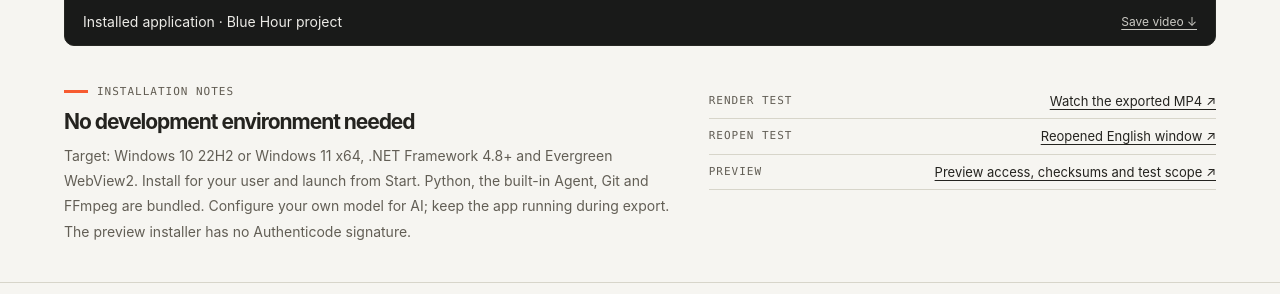
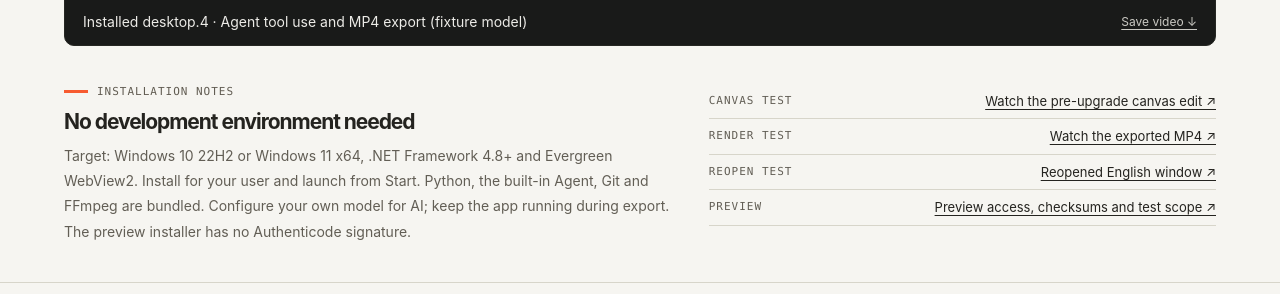
Before and after one commit to hanyingHY/For-OpenDirector, a plain HTML site: page delivery/index.html in a window 1280 px wide. Shown: the part 971-1265 px from the top of the page. Drawn offline with Linux system fonts and the light colour scheme; no server answers.

Commit message:
Deliver verified desktop.4 download, Agent-to-MP4 recording and Windows audit results
Co-authored-by: arena-agent <297053741+arena-agent@users.noreply.github.com>

```diff
--- a/delivery/index.html
+++ b/delivery/index.html
@@ -5,6 +5,6 @@ button,select{font:inherit;color:inherit;background:white;border:1px solid #c9c7
 <header><b><img src="icon.png" alt="">OpenDirector</b><nav><span class="badge">x64</span><button type="button" id="language" lang="en">English</button></nav></header>
 <main><section class="hero"><div><div class="eyebrow">Desktop · Windows edition</div><h1>OpenDirector <i>for Windows.</i></h1><p data-en="Create projects, arrange footage and render a film on your own device.">创建项目、编排素材、渲染成片，在自己的设备上完成。</p></div>
 <div class="action"><label for="platform" data-en="Choose platform / architecture">选择平台与架构</label><select id="platform"><option value="unknown" data-en="Select a platform">请选择平台</option><option value="windows">Windows x64</option><option value="arm">Windows ARM64 / x86</option><option value="mac">macOS</option><option value="linux">Linux</option></select><p id="status" role="status"></p><a class="cta" id="download" hidden></a><small><a id="notes" hidden data-en="Release notes">发布说明</a> · <a href="https://github.com/hanyingHY/For-OpenDirector/releases" data-en="Public releases">公开发布列表</a></small></div></section>
-<section class="viewer"><header><div class="rec caption">WINDOWS CAPTURE / 01</div><div class="caption">1440 × 900 · 24 FPS</div></header><video playsinline controls preload="metadata" poster="windows-canvas.png" src="windows-demo.mp4" aria-label="OpenDirector Windows demo"></video><div class="strip"><label data-en="Installed application · Blue Hour project">已安装应用实录 ·《Blue Hour》工程</label><a href="windows-demo.mp4" download data-en="Save video ↓">保存录像 ↓</a></div></section>
-<section class="info"><div><div class="eyebrow">Installation notes</div><h2 data-en="No development environment needed">无需配置开发环境</h2><p data-en="Target: Windows 10 22H2 or Windows 11 x64, .NET Framework 4.8+ and Evergreen WebView2. Install for your user and launch from Start. Python, the built-in Agent, Git and FFmpeg are bundled. Configure your own model for AI; keep the app running during export. The preview installer has no Authenticode signature.">目标：Windows 10 22H2 或 Windows 11 x64，.NET Framework 4.8+ 与 Evergreen WebView2。按当前用户安装，从开始菜单启动。已内置 Python、Agent、Git 和 FFmpeg。AI 功能需要自行配置模型；导出时保持应用运行。预览安装包没有 Authenticode 签名。</p></div><dl class="facts"><div><dt>RENDER TEST</dt><dd><a href="timeline-export.mp4" data-en="Watch the exported MP4 ↗">观看时间线导出的 MP4 ↗</a></dd></div><div><dt>REOPEN TEST</dt><dd><a href="windows-reopened-en.png" data-en="Reopened English window ↗">升级后重开的英文窗口 ↗</a></dd></div><div><dt>PREVIEW</dt><dd><a href="https://github.com/hanyingHY/For-OpenDirector/blob/arena/634b6979-for-opendirector/README.md" data-en="Preview access, checksums and test scope ↗">预览版获取方式、校验值与测试范围 ↗</a></dd></div></dl></section></main>
+<section class="viewer"><header><div class="rec caption">WINDOWS CAPTURE / 01</div><div class="caption">1440 × 900 · 24 FPS</div></header><video playsinline controls preload="metadata" poster="windows-agent-en.png" src="windows-workflow.mp4" aria-label="OpenDirector Windows demo"></video><div class="strip"><label data-en="Installed desktop.4 · Agent tool use and MP4 export (fixture model)">desktop.4 安装窗口 · Agent 写入与 MP4 导出（测试模型）</label><a href="windows-workflow.mp4" download data-en="Save video ↓">保存录像 ↓</a></div></section>
+<section class="info"><div><div class="eyebrow">Installation notes</div><h2 data-en="No development environment needed">无需配置开发环境</h2><p data-en="Target: Windows 10 22H2 or Windows 11 x64, .NET Framework 4.8+ and Evergreen WebView2. Install for your user and launch from Start. Python, the built-in Agent, Git and FFmpeg are bundled. Configure your own model for AI; keep the app running during export. The preview installer has no Authenticode signature.">目标：Windows 10 22H2 或 Windows 11 x64，.NET Framework 4.8+ 与 Evergreen WebView2。按当前用户安装，从开始菜单启动。已内置 Python、Agent、Git 和 FFmpeg。AI 功能需要自行配置模型；导出时保持应用运行。预览安装包没有 Authenticode 签名。</p></div><dl class="facts"><div><dt>CANVAS TEST</dt><dd><a href="windows-demo.mp4" data-en="Watch the pre-upgrade canvas edit ↗">观看升级前的中文画布编辑 ↗</a></dd></div><div><dt>RENDER TEST</dt><dd><a href="timeline-export.mp4" data-en="Watch the exported MP4 ↗">观看时间线导出的 MP4 ↗</a></dd></div><div><dt>REOPEN TEST</dt><dd><a href="windows-reopened-en.png" data-en="Reopened English window ↗">升级后重开的英文窗口 ↗</a></dd></div><div><dt>PREVIEW</dt><dd><a href="https://github.com/hanyingHY/For-OpenDirector/blob/arena/634b6979-for-opendirector/README.md" data-en="Preview access, checksums and test scope ↗">预览版获取方式、校验值与测试范围 ↗</a></dd></div></dl></section></main>
 <footer><span>OPENDIRECTOR / WINDOWS DELIVERY</span><span>UPSTREAM 4360D9E · APACHE 2.0</span></footer><script type="module" src="landing.js"></script></body></html>
```
Also changed, not shown: 2 other files.
